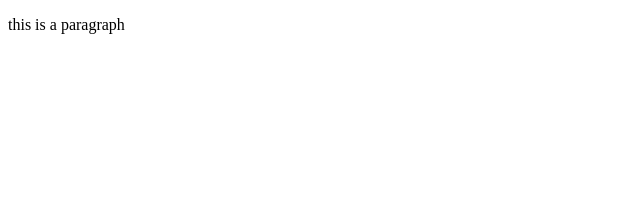
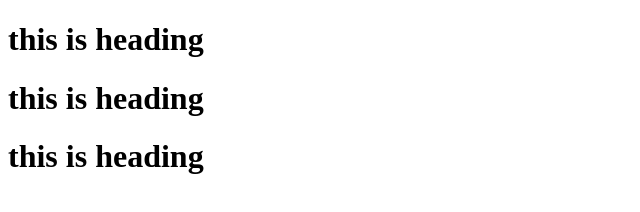
Before and after one commit to bandashivakrishna/myportfolio, a plain HTML site: page index.html in a window 1280 px wide. Shown: the whole page, without its empty margins (0-640 px from the left). Drawn offline with Linux system fonts and the light colour scheme.

Commit message:
heading after updated

```diff
--- a/index.html
+++ b/index.html
@@ -7,7 +7,9 @@
 
 <body>
 
-    <P>this is a paragraph</P>
+    <h1>this is heading</h1>
+    <h1>this is heading</h1>
+    <h1>this is heading</h1>
 
 </body>
 
```
